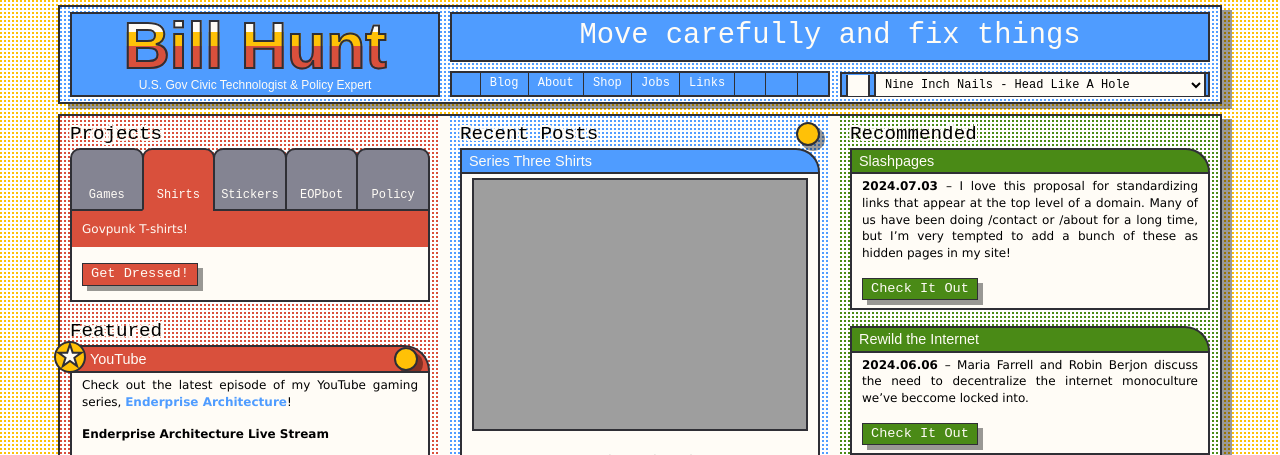
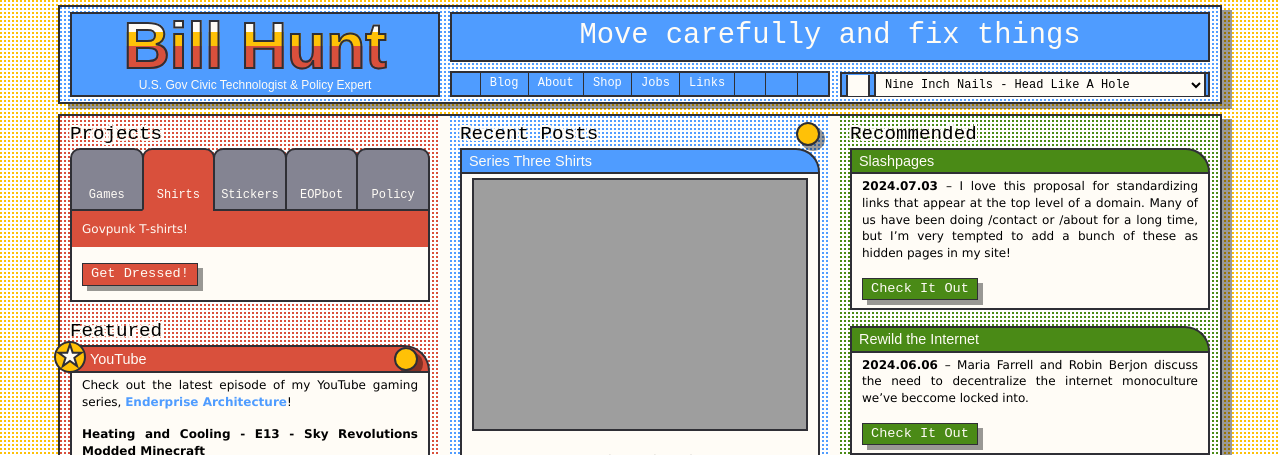
Before and after one commit to krusynth/billhunt.dev, a Jekyll site: the page built from index.md, in a window 1280 px wide and 900 px high, cut to the strip 0-455 px from the top of the window. Built offline with Jekyll 4.4.1, drawn with Linux system fonts in a browser that asks for light colours; some web fonts are replaced.

Commit message:
Updating latest YouTube video

```diff
--- a/_data/youtube.json
+++ b/_data/youtube.json
@@ -1 +1 @@
-{"title":"Enderprise Architecture Live Stream","link":"https://www.youtube.com/watch?v=CAiG01jbW-g","thumbnail":"https://i4.ytimg.com/vi/CAiG01jbW-g/hqdefault.jpg"}
+{"title":"Heating and Cooling - E13 - Sky Revolutions Modded Minecraft","link":"https://www.youtube.com/watch?v=ivNBYoEOKPA","thumbnail":"https://i2.ytimg.com/vi/ivNBYoEOKPA/hqdefault.jpg"}
```
